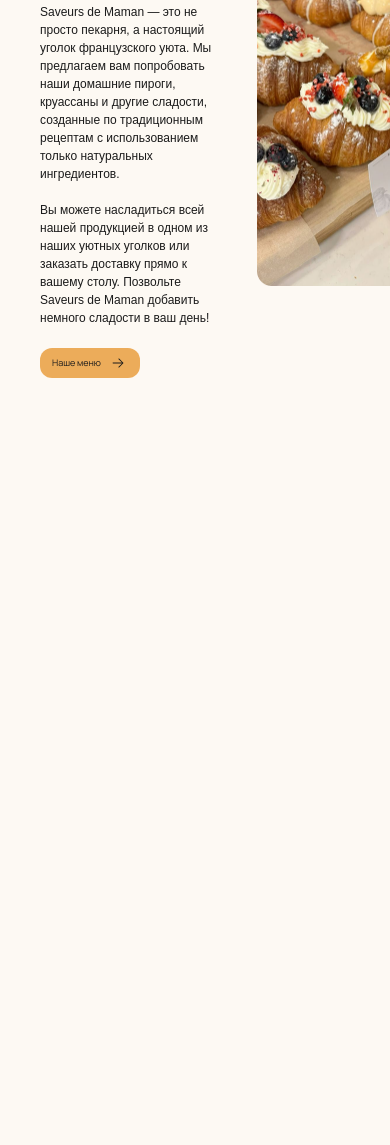
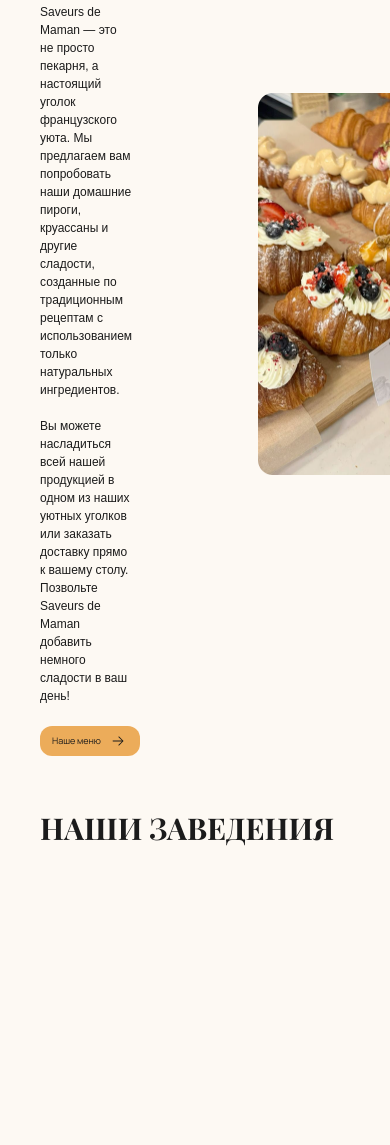
Before and after one commit to yalerikk/delivery, a plain HTML site: page index.html in a window 390 px wide. Shown: the part 288-1433 px from the top of the page. Before the commit the page ends 844 px from the top, so only its background shows below. Drawn offline with Linux system fonts and the light colour scheme.

Commit message:
cafe раздел готов, функционален и адаптивен. мелкие правки в разделе hero

```diff
--- a/index.html
+++ b/index.html
@@ -7,11 +7,12 @@
     <!-- styles -->
     <link rel="stylesheet" href="/styles/normalize.css">
     <link rel="stylesheet" href="/styles/stylesheet.css">
-    <link rel="stylesheet" href="/styles/blocks/hero.css">
     <!-- fonts -->
     <link rel="stylesheet" href="/styles/fonts.css">
     <!-- blocks -->
     <link rel="stylesheet" href="/styles/blocks/header.css">
+    <link rel="stylesheet" href="/styles/blocks/hero.css">
+    <link rel="stylesheet" href="/styles/blocks/cafe.css">
     <!-- scripts -->
     <script src="/scripts/main.js"></script>
 </head>
@@ -104,6 +105,7 @@
 
     <!-- Main -->
     <main class="content">
+        <!-- Hero Section -->
         <section class="hero">
             <div class="hero-body">
                 <div class="hero-content">
@@ -123,6 +125,25 @@
                 <img src="/images/hero-img.png" alt="Hero Image">
             </div>
         </section>
+
+        <!-- Our menu Section -->
+
+        <!-- Set Section -->
+
+        <!-- Category Section -->
+
+        <!-- Cafe Section -->
+        <section class="cafe">
+            <div class="cafe-body">
+                <h2 class="cafe-title">Наши заведения</h2>
+                <div class="cafe-map">
+                    <script type="text/javascript" charset="utf-8" async
+                        src="https://api-maps.yandex.ru/services/constructor/1.0/js/?um=constructor%3A76e81f6af76fe89dccdfc7ff122b624f17002ef0553db7983621e5ee8dbae621&amp;width=100%25&amp;height=100%&amp;lang=ru_RU&amp;scroll=true"></script>
+                </div>
+            </div>
+        </section>
     </main>
+
+    <!-- Footer -->
 </body>
 </html>
--- /dev/null
+++ b/styles/blocks/cafe.css
@@ -0,0 +1,50 @@
+.cafe-body {
+    display: flex;
+    justify-content: space-between;
+    flex-wrap: wrap;
+    flex-direction: column;
+    padding: 69px 130px 49px;
+    gap: 48px;
+}
+
+.cafe-title {
+    font-size: clamp(24px, 4.44vw, 64px);
+}
+
+.cafe-map {
+    height: 415px;
+}
+
+/* ------ Media ------ */
+
+/* --- Tablet --- */
+
+@media (max-width: 768px) {
+    .cafe-body {
+        /* сверху, по горизонтали, снизу */
+        padding: 30px 40px 20px;
+        gap: 14px;
+    }
+
+    .cafe-title {
+        font-size: 30px;
+    }
+
+    .cafe-map {
+        height: 260px;
+    }
+}
+
+/* --- Mobile --- */
+
+@media (max-width: 360px) {
+    .cafe-body {
+        /* сверху, по горизонтали, снизу */
+        padding: 30px 20px 20px;
+        gap: 14px;
+    }
+
+    .cafe-map {
+        height: 150px;
+    }
+}
--- a/styles/blocks/hero.css
+++ b/styles/blocks/hero.css
@@ -35,6 +35,7 @@
 .hero-text {
     font-size: clamp(18px, 1.25vw, 36px);
     font-family: var(--second-family);
+    padding-right: 86px;
 }
 
 .hero-text,
@@ -128,6 +129,10 @@
         gap: 20px;
     }
 
+    .hero-text {
+        padding-right: 0px;
+    }
+
     .hero-body img:not(.hero-icon) {
         display: none;
     }
```
